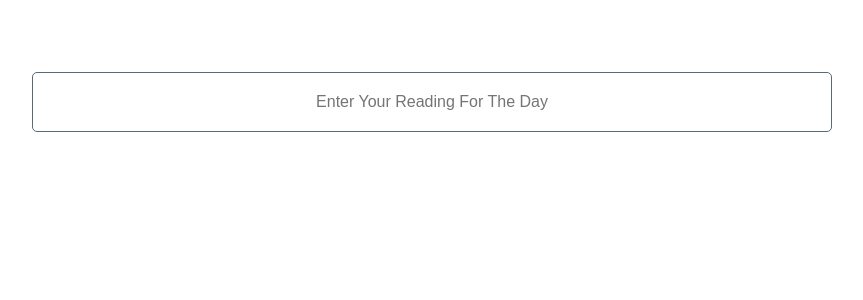
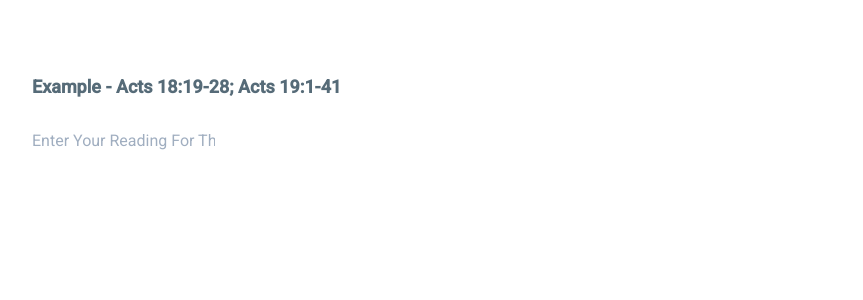
Before and after one commit to ReformedDevs/akouo, a Vue app: page / in a window 1280 px wide. Shown: the top 300 px of the page, without its empty margins (208-1071 px from the left). Built offline with nearby package versions, Linux system fonts and the light colour scheme.

Commit message:
style updates for passage text

```diff
--- a/index.html
+++ b/index.html
@@ -3,7 +3,10 @@
   <head>
     <meta charset="utf-8">
     <title>Akouo</title>
+    <meta name="viewport" content="width=device-width, initial-scale=1">
     <meta name="description" content="Quickly fetch passages and the accompanying audio for your daily reading plan">
+    <link href="https://cdn.jsdelivr.net/npm/tailwindcss/dist/tailwind.min.css" rel="stylesheet">
+    <link rel="stylesheet" href="https://cdnjs.cloudflare.com/ajax/libs/normalize/8.0.0/normalize.css" />
     <script>
       (function(i,s,o,g,r,a,m){i['GoogleAnalyticsObject']=r;i[r]=i[r]||function(){
       (i[r].q=i[r].q||[]).push(arguments)},i[r].l=1*new Date();a=s.createElement(o),
--- a/src/App.vue
+++ b/src/App.vue
@@ -1,9 +1,12 @@
 <template>
   <div id="app">
+    <p class="text-lg font-bold pb-4">
+      Example - Acts 18:19-28; Acts 19:1-41
+    <p>
     <form class="passage-form" @submit.prevent="getPassage">
       <input v-model="passage" type="text" name="passage" placeholder="Enter Your Reading For The Day"/>
     </form>
-    <div v-if="!loading">
+    <div v-if="!loading" class="mx-auto max-w-md text-xl">
       <passage-audio :src="audioSrc"></passage-audio>
       <passage-text :passageHtml="passageHtml"></passage-text>
     </div>
@@ -71,11 +74,20 @@ h2 {
   padding-top: 1em;
 }
 
+h3 {
+  padding-top: 1em;
+  padding-bottom: 0.5em;
+};
+
 h1,
 h2,
 strong {
   color: #333;
 }
+
+p {
+  padding: 0.5em 0;
+};
 
 a {
   color: #e81c4f;
@@ -93,6 +105,11 @@ a {
   flex: 1;
 }
 
+.verse-num {
+  font-size: .875rem;
+  color: #e81c4f;
+};
+
 input[type="text"] {
   width: 100%;
   padding: 20px;
--- a/src/components/PassageText.vue
+++ b/src/components/PassageText.vue
@@ -22,7 +22,7 @@ export default {
       html = $.strRemove("object", html)
       html = $.strRemove("div.footnotes", html)
       html = $.strRemove("span.footnote", html)
-      html = $.strRemove("span.verse-num", html)
+      // html = $.strRemove("span.verse-num", html)
 
       return html
     }
```
